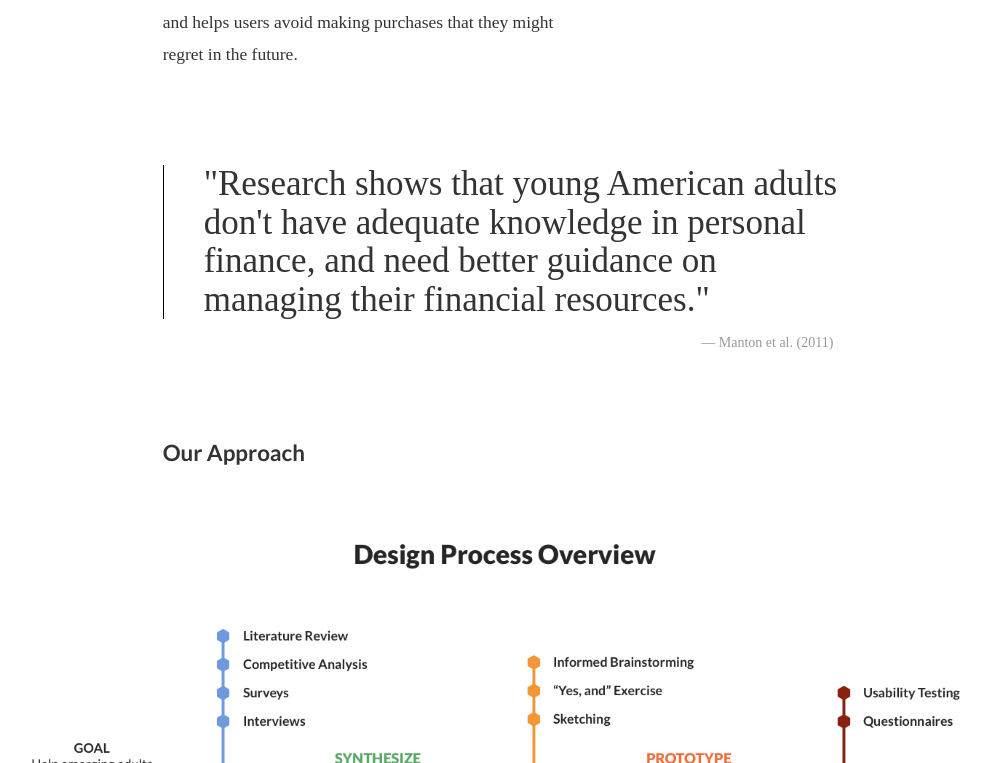
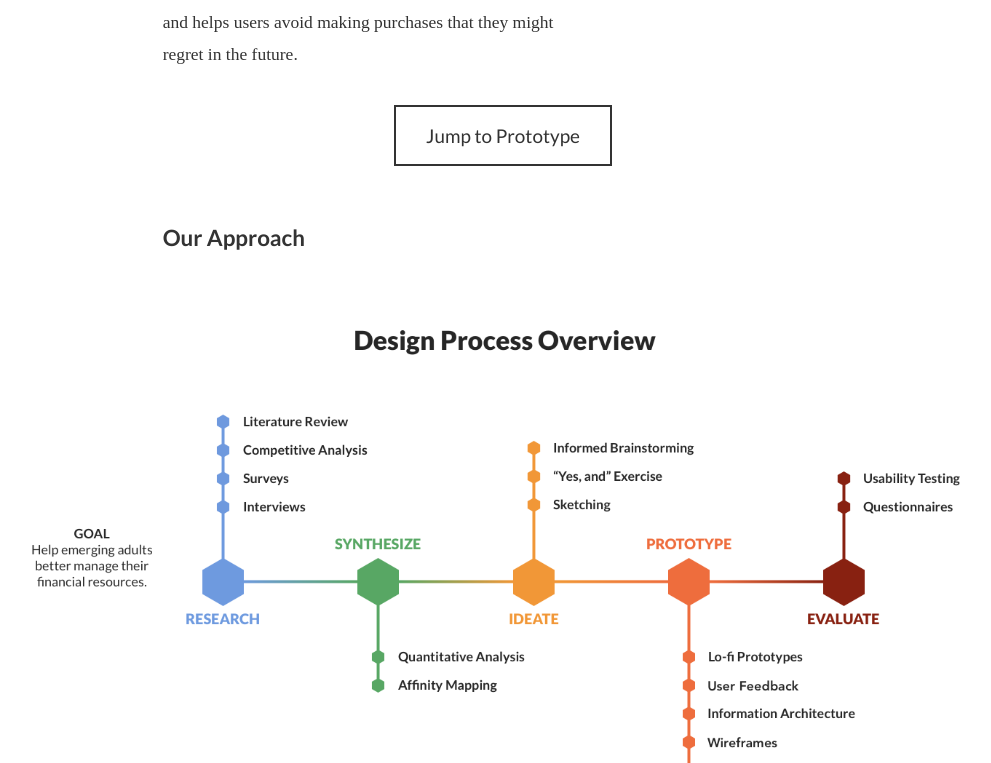
Before and after one commit to TonyJin001/TonyJin001.github.io-v1, a plain HTML site: page html/Works/financial-literacy.html in a window 1280 px wide. Shown: the part 1257-2020 px from the top of the page, without its empty margins (144-1135 px from the left). Drawn offline with nearby package versions, Linux system fonts and the light colour scheme; a web font is replaced by a local one.

Commit message:
Finalized evaluation for walker. Added jump to prototype button

```diff
--- a/css/style.css
+++ b/css/style.css
@@ -301,6 +301,42 @@ hr {
   margin-bottom: 40px !important;
 }
 
+.black-button {
+  border-width: 2px;
+  border-radius: 0px;
+  border-color: #333;
+  margin-top: 10px;
+  margin-left: 4px;
+  margin-right: 10px;
+  padding: 15px 30px;
+  background: transparent;
+  background-color: transparent;
+  color:#333;
+  font-size: 1.35em;
+  font-weight: 400;
+  font-family: 'lato' sans-serif !important;
+  /* transition: .1s;
+  -webkit-transition: .1s; */
+}
+
+.black-button:hover {
+  border-width: 0px;
+  border-radius: 0px;
+  border-color: #333;
+  margin-top: 10px;
+  margin-left: 4px;
+  margin-right: 10px;
+  padding: 17px 32px;
+  background: linear-gradient(to bottom right, #36d1dc, #5b86e5);
+  background-color: transparent;
+  color:white;
+  font-size: 1.35em;
+  font-weight: 400;
+  font-family: 'lato' sans-serif !important;
+  /* transition: .1s;
+  -webkit-transition: .1s; */
+}
+
 /*****Button Underline From Left *******/
 .hvr-underline-from-left {
   display: inline-block;
@@ -462,6 +498,8 @@ hr {
     transition: .3s;
     -webkit-transition: .3s;
   }
+
+
 
   .white-button1 {
     border-width: 1px;
@@ -1407,10 +1445,10 @@ h5 {
   margin-top: 70px;
   padding-left: 40px;
   /* font-family: 'Lato', sans-serif; */
-  font-family: 'Source Serif Pro', serif;
+  font-family: 'Source Serif Pro', serif !important;
   /* font-style: italic; */
-  font-size: 2.5em;
-  font-weight: 400;
+  font-size: 2.5em !important;
+  font-weight: 400 !important;
   text-align: left;
 }
 
--- a/html/Works/financial-literacy.html
+++ b/html/Works/financial-literacy.html
@@ -86,7 +86,7 @@
                   <li><a href="#final-design">Final Design & User Flow</a></li>
                   <li><a href="#prototype-small">Prototype</a></li>
                   <li><a href="#evaluation">Evaluation</a></li>
-                  <!-- <li><a href="#design-iterations">Design Iterations</a></li> -->
+                  <li><a href="#design-iterations">Design Iterations</a></li>
                 </ul>
               </li>
 
@@ -141,13 +141,10 @@
                   <br>
                   <br>
                 </div>
+                <div class="col-lg-12 col-md-12 col-sm-12 col-xs-12 row">
+                  <p style="text-align:center;"><a href="#prototype-small" class="btn black-button" type="button" name="button">Jump to Prototype</button></a></p><br><br>
+                </div>
               </div>
-
-              <h4 class="large-quote">"Research shows that young American adults don't have adequate knowledge in personal finance, and need better guidance on managing their financial resources."</h4>
-              <h6 class="large-quote-attribution">— Manton et al. (2011)</h6>
-
-
-
           </section>
 
           <div id="methods" class="subgroup">
@@ -244,6 +241,8 @@
               </div>
               <div id="lit-review" class="subgroup">
                   <h4>Literature Review</h4>
+                  <h4 class="large-quote">"Research shows that young American adults don't have adequate knowledge in personal finance, and need better guidance on managing their financial resources."</h4>
+                  <h6 class="large-quote-attribution">— Manton et al. (2011)</h6>
                   <p>To understand the current problems young Americans are facing while learning about personal finance, we looked into the research literature. While most studies focused on evaluating the success of personal finance education curriculum in schools, data show that most young adults actually turn to their parents for advice when facing financial decision problems. <strong> The results motivated us to focus on parents in our following surveys and interviews to learn about their barriers when it comes to educating their children about personal finance.</strong> </p>
               </div>
               <div id="comp-analysis" class="subgroup">
@@ -457,7 +456,17 @@
 
                <img class="img-responsive full-img"src="../../assets/walker-issues-2.png" alt="Issues identified 2"><br><br>
 
+               <img class="img-responsive full-img"src="../../assets/walker-issues-3.png" alt="Issues identified 3"><br><br>
+
+               <img class="img-responsive full-img"src="../../assets/walker-issues-4.png" alt="Issues identified 4"><br><br>
+
               </div>
+              <div id="design-iterations" class="subgroup">
+                <h4>Design Iterations</h4>
+                <p><em>Our final design with the aforementioned changes will be available soon.</em> </p>
+              </div>
+
+
           </section>
         </div>
       </div>
```
Also changed, not shown: assets/walker-issues-4.png (added), 1 other file.
